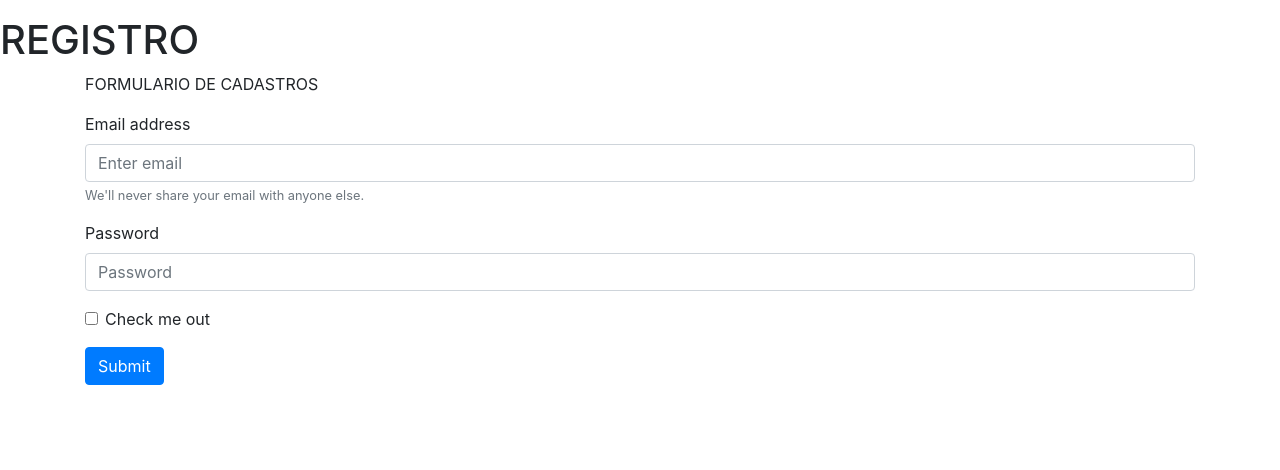
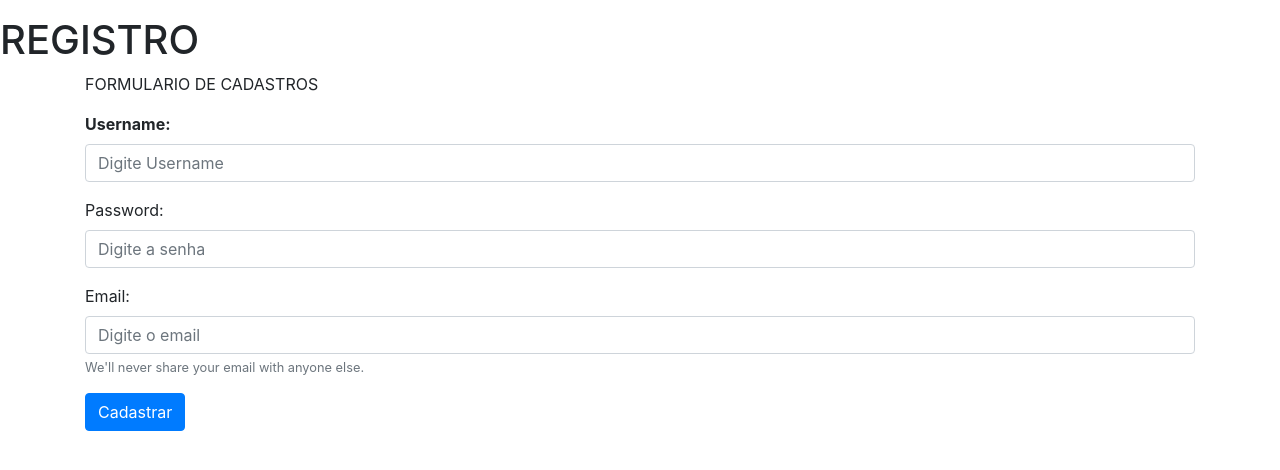
Before and after one commit to helpthx/Courses, a Django app: page /registro/ in a window 1280 px wide. Shown: the part 96-566 px from the top of the page. Run offline with Django 3.2, Linux system fonts and the light colour scheme; some libraries are stand-ins or nearby versions.

Commit message:
[UP]Forms and database modifys

```diff
--- a/Django/myapp/News/forms.py
+++ b/Django/myapp/News/forms.py
@@ -2,6 +2,12 @@ from django import forms
 
 
 class registroform(forms.Form):
-	username = forms.CharField(max_length=100)
-	password = forms.CharField(max_length=100)
-	email = forms.CharField(max_length=100)
+	username = forms.CharField(max_length=100,
+							   widget=forms.TextInput(attrs={"class":"form-control",
+														     "placeholder":"Digite Username"}))
+	password = forms.CharField(max_length=100,
+							   widget=forms.PasswordInput(attrs={"class":"form-control",
+														     "placeholder":"Digite a senha"}))
+	email = forms.CharField(max_length=100,
+							   widget=forms.EmailInput(attrs={"class":"form-control",
+														     "placeholder":"Digite o email"}))
--- a/Django/myapp/News/templates/registro.html
+++ b/Django/myapp/News/templates/registro.html
@@ -6,25 +6,43 @@
 
 <h1>REGISTRO</h1>
 <div class="container">
+    {%if messages %}
+
+    <ul class="messages">
+        {%for msg in messages %}
+        <li>
+            <div class="alert alter-{{msg.level_tag}}" role="alert">
+            {{msg.message}}
+            </div>
+        </li>
+
+        {% endfor %}
+    </ul>
+
+    {%endif%}
 
 
 <p>FORMULARIO DE CADASTROS</p>
 <form action="{% url 'addUser' %}" method="post">
     {% csrf_token %}
     <div class="form-group">
-    <label for="exampleInputEmail1">Email address</label>
-    <input type="email" class="form-control" id="exampleInputEmail1" aria-describedby="emailHelp" placeholder="Enter email">
+    <label ><b>Username:</b></label>
+        {{form.username}}
+    </div>
+     <div class="form-group">
+    <label >Password:</label>
+        {{form.password}}
+  </div>
+
+
+    <div class="form-group">
+    <label>Email:</label>
+         {{form.email}}
     <small id="emailHelp" class="form-text text-muted">We'll never share your email with anyone else.</small>
   </div>
-  <div class="form-group">
-    <label for="exampleInputPassword1">Password</label>
-    <input type="password" class="form-control" id="exampleInputPassword1" placeholder="Password">
-  </div>
-  <div class="form-group form-check">
-    <input type="checkbox" class="form-check-input" id="exampleCheck1">
-    <label class="form-check-label" for="exampleCheck1">Check me out</label>
-  </div>
-  <button type="submit" class="btn btn-primary">Submit</button>
+
+
+  <button type="submit" class="btn btn-primary">Cadastrar</button>
 
 
 </form>
--- a/Django/myapp/News/views.py
+++ b/Django/myapp/News/views.py
@@ -3,6 +3,7 @@ from django.shortcuts import HttpResponse
 from .models import News
 from .forms import registroform
 from .models import Dataregistro
+from django.contrib import messages
 
 
 def home(resquest):
@@ -51,5 +52,6 @@ def addUser(request):
 								)
 
 		registro.save()
+		messages.add_message(request, messages.SUCCESS, "CADASTRO REALIZADO COM SUCESSO !")
 
-		return redirect('/home')
+		return redirect('/registro')
```
